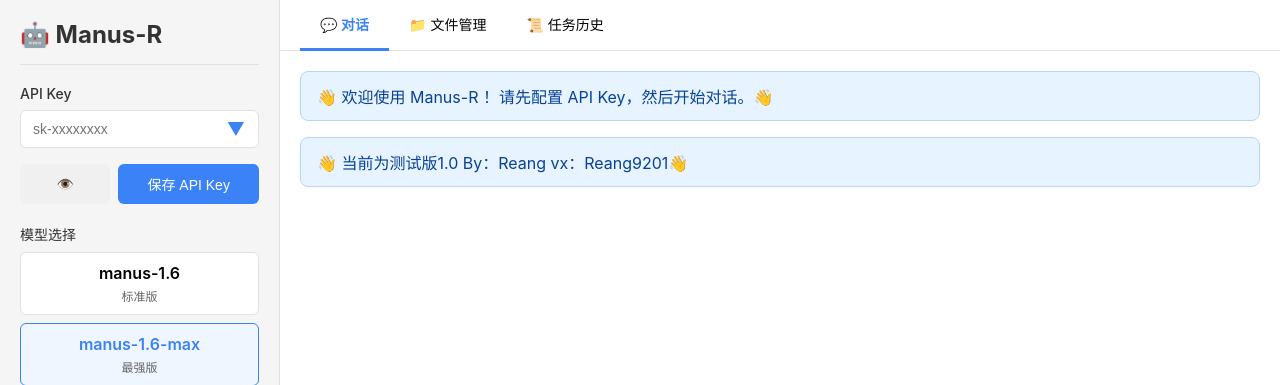
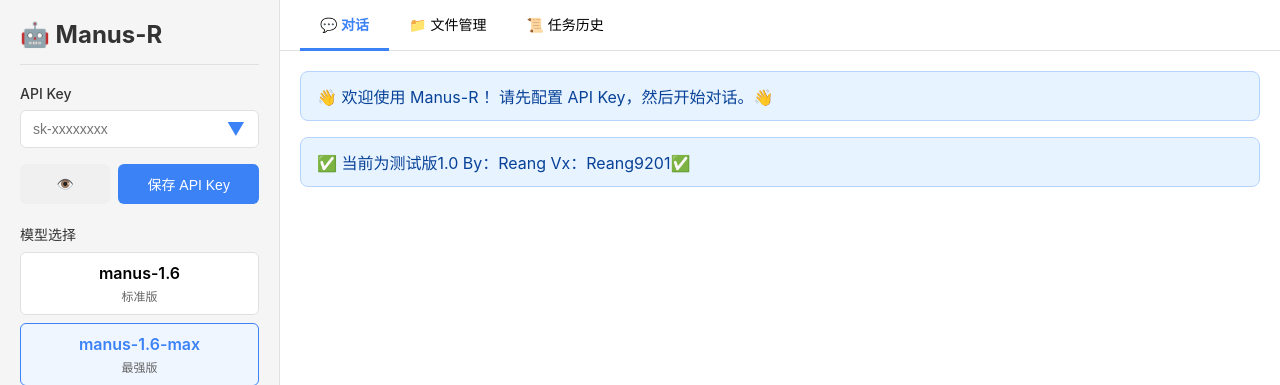
Before and after one commit to Reang0/manus_reang, a Flask app: page / in a window 1280 px wide. Shown: the top 385 px of the page. Run offline with Flask 2, Linux system fonts and the light colour scheme.

Commit message:
Update info box text for clarity

```diff
--- a/templates/index.html
+++ b/templates/index.html
@@ -679,7 +679,7 @@
             <div id="tab-chat" class="tab-content active">
                 <div class="chat-container" id="chatContainer">
                     <div class="info-box">👋 欢迎使用 Manus-R ！请先配置 API Key，然后开始对话。👋</div>
-                    <div class="info-box">👋 当前为测试版1.0  By：Reang  vx：Reang9201👋</div>
+                    <div class="info-box">✅ 当前为测试版1.0  By：Reang    Vx：Reang9201✅</div>
                 </div>
 
                 <div class="input-area">
```
